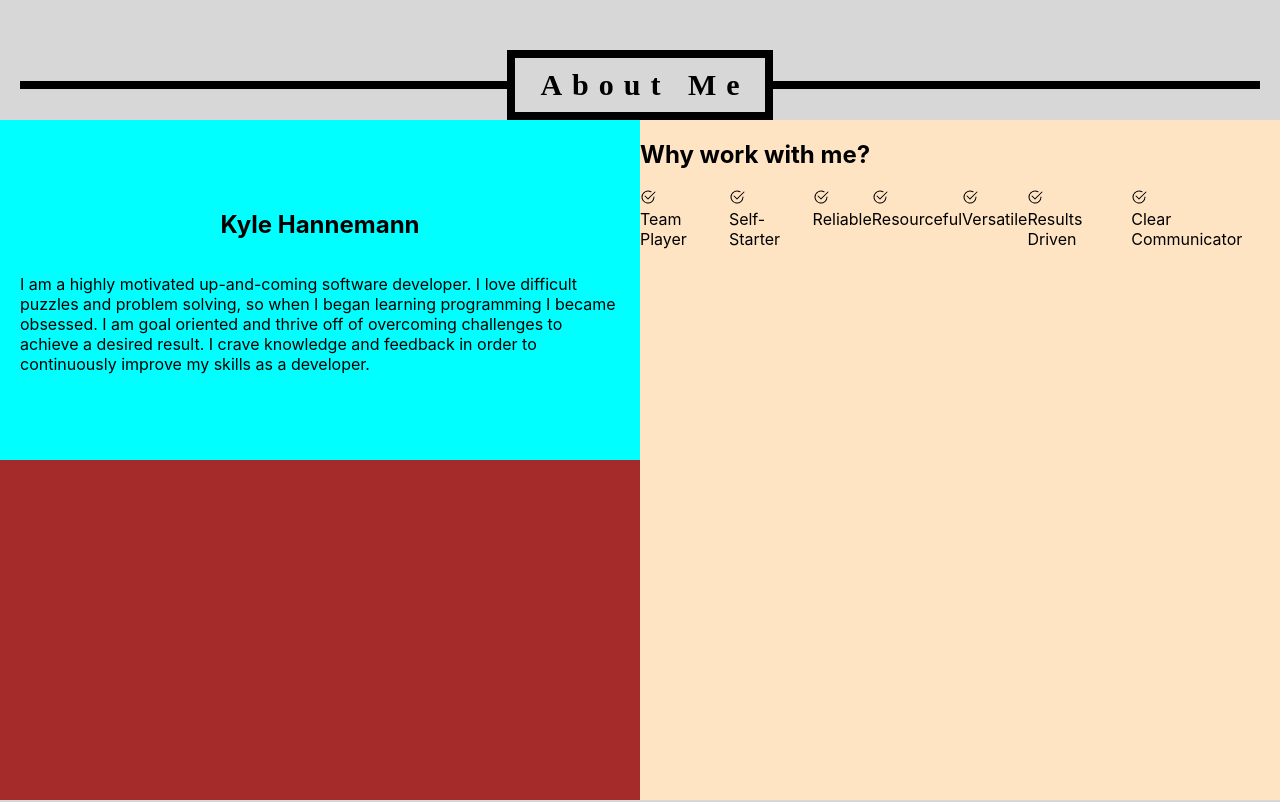
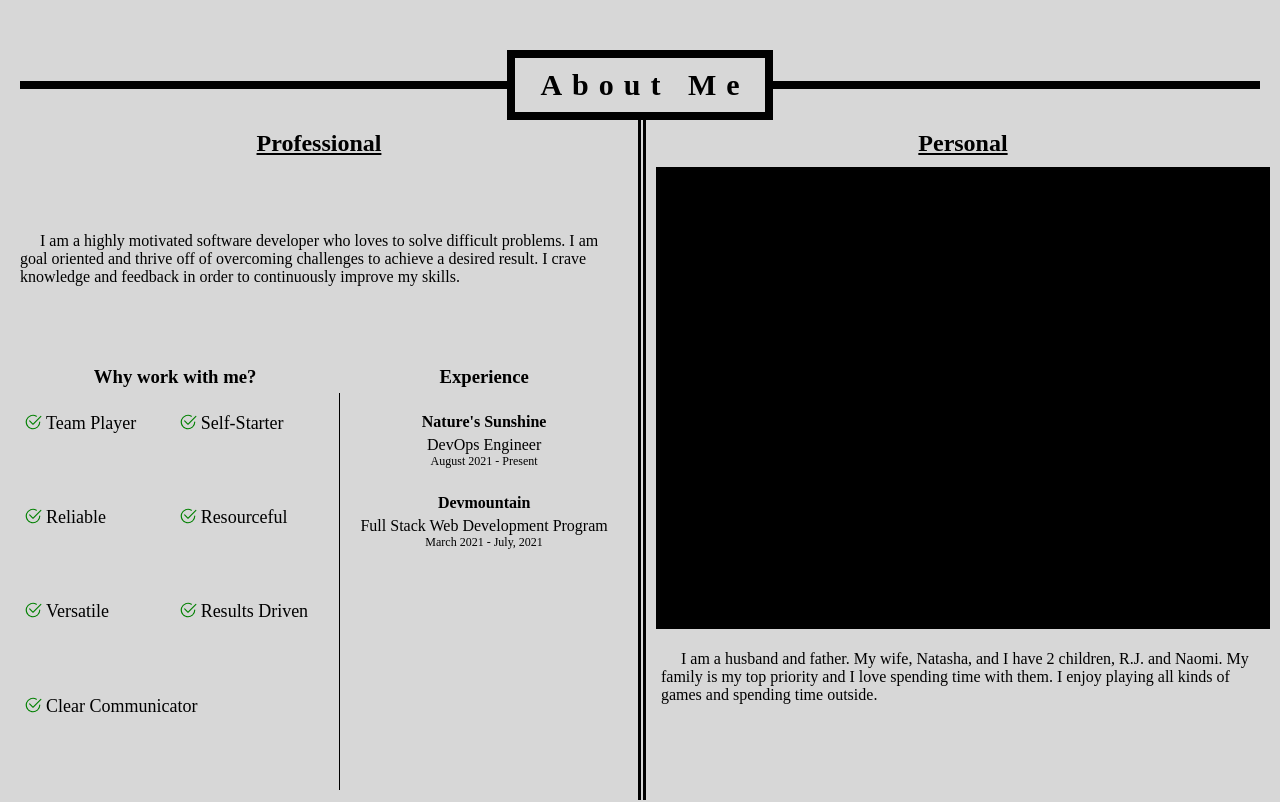
Before and after one commit to KyleHannemann/portfolio, a React (Create React App) app: page / in a window 1280 px wide. Shown: the part 1600-2402 px from the top of the page. Built offline with nearby package versions, Linux system fonts and the light colour scheme.

Commit message:
work on about me css

```diff
--- a/src/App.css
+++ b/src/App.css
@@ -2,6 +2,8 @@
 
 *{
     box-sizing: border-box;
+    font-family: 'Raleway';
+    font-style: normal;
 }
 
 html{
@@ -72,11 +74,7 @@ html{
     justify-content: center;
     padding-left: 8vw;
 }
-.intro-name, .intro-phrase, .intro-title{
-    font-family: 'Raleway';
-    font-style: normal;
 
-}
 .intro-name-title-container{
     display: flex;
     flex-direction: column;
@@ -328,46 +326,118 @@ html{
 .section-container.about-me{
     width: 100vw;
     height: 100%;
+    display: flex;
+    flex-direction: row;
+
+}
+.about-me-professional{
+    height: 100%;
+    padding: 10px;
+    width: 100%;
     display: grid;
-    grid-template-columns: 1fr 1fr;
-    grid-template-rows: 1fr 1fr;
     grid-template-areas:
-    'hook points'
-    'personal points'
+    'profess-header profess-header'
+    'profess-hook profess-hook'
+    'profess-bullets experience'
+    'profess-bullets experience'
+    'profess-bullets experience'
+    'profess-bullets experience'
     ;
 }
+.about-me-pro-header{
+    grid-area: profess-header;
+    text-align: center;
+    text-decoration: underline;
+    margin: 0;
+    padding: 0;
+}
 .about-me-hook{
-    grid-area: hook;
-    background-color: aqua;
+    grid-area: profess-hook;
+    text-align: left;
+    text-indent: 20px;
+    padding-left: 10px;
+    padding-right: 10px;
+    font-size: 16px;
+}
+.about-me-points{
+    grid-area: profess-bullets;
+    display: flex;
+    width: 100%;
+    flex-direction: column;
+}
+.about-me-points > h3{
+    text-align: center;
+    padding: 5px;
+    margin: 0;
+}
+.bullet-points{
+    display: flex;
+    border-right: 1px solid black;
+    flex-direction: row;
+    padding: 10px;
+    flex-wrap: wrap;
+    height: 100%;
+}
+.bullet-point{
+    display: flex;
+    min-width: 50%;
+    flex-direction: row;
+    padding-top: 10px;
+    font-size: 18px;
+}
+.bullet-point > div{
+    padding-left: 4px;
+}
+.about-me-experience{
+    grid-area: experience;
     display: flex;
     flex-direction: column;
-    align-items: center;
-    justify-content: center;
-    padding: 20px;
-    overflow: hidden;
 }
-.about-me-hook > p{
-
+.about-me-experience > h3{
+    text-align: center;
+    padding: 5px;
+    margin: 0;
+}
+.experience-point{
+    text-align: center;
+    padding: 5px;
+    margin: 0;
+}
+.experience-point > h4{
+    text-align: center;
+    padding: 5px;
+    padding-top: 15px;
+    margin: 0;
+}
+.experience-point > div:nth-child(3){
+    font-size: 12px;
 }
 
-.about-me-points{
-    grid-area: points;
-    background-color: bisque;
+
+.about-me-personal{
+    width: 100%;
+    height: 100%;
+    border-left: 8px double black;
     display: flex;
     flex-direction: column;
-
+    padding: 10px;
 }
-.bullet-points{
+.personal-header{
+    text-align: center;
+    text-decoration: underline;
+    margin:0;
+    padding: 0;
+    padding-bottom: 10px;
+}
+.personal-p{
+     text-indent: 20px;
+     padding: 5px;
+}
+.slideshow-container{
+    background-color: #000000;
+    height: 70%;
     width: 100%;
-    height: 100%;
-    flex-direction: row;
-    display: flex;
 }
-.about-me-personal{
-    grid-area: personal;
-    background-color: brown;
-}
-
 /* Projects */
     /* Desktop */
 .projects-container{
--- a/src/App.js
+++ b/src/App.js
@@ -45,6 +45,7 @@ function App() {
       <Navbar set_mobile_menu_active={set_mobile_menu_active} active={currentPage} mobile_active={mobile_menu_active}/>
       {/* Intro */}
       <div id='intro' className='intro-container section'>
+
         <div className='intro-container-left'>
           <div className='intro-words-container'>
           <div className='intro-phrase'>Hello, I am</div>
@@ -82,19 +83,20 @@ function App() {
           <span></span>
         </div>
         <div className='section-container about-me'>
+          <div className='about-me-professional'>
+            <h2 className='about-me-pro-header'>Professional</h2>
             <div className='about-me-hook'>
-            <h2>Kyle Hannemann</h2>
                 <p>
-         I am a highly motivated up-and-coming software developer. I love difficult puzzles and problem solving, so when I began learning programming I became obsessed. I am goal oriented and thrive off of overcoming challenges to achieve a desired result. I crave knowledge and feedback in order to continuously improve my skills as a developer.
+                  I am a highly motivated software developer who loves to solve difficult problems. I am goal oriented and thrive off of overcoming challenges to achieve a desired result. I crave knowledge and feedback in order to continuously improve my skills.
                 </p>
             </div>
             <div className='about-me-points'>
-            <h2>Why work with me?</h2>
+              <h3>Why work with me?</h3>
               <div className='bullet-points'>
               {['Team Player', 'Self-Starter', 'Reliable', 'Resourceful', 'Versatile', 'Results Driven', 'Clear Communicator'].map((reason)=>{
                   return(
-                  <div>
-                    <div><BsCheck2Circle/></div>
+                    <div className='bullet-point'>
+                      <div style={{color:'green'}}><BsCheck2Circle/></div>
                       <div>{reason}</div>
                     </div>
                   )
@@ -102,8 +104,26 @@ function App() {
               </div>
 
             </div>
+            <div className='about-me-experience'>
+              <h3>Experience</h3>
+                <div className='experience-point'>
+                  <h4>Nature's Sunshine</h4>
+                  <div>DevOps Engineer</div>
+                  <div>August 2021 - Present</div>
+                </div>
+                <div className='experience-point'>
+                  <h4>Devmountain</h4>
+                  <div>Full Stack Web Development Program</div>
+                  <div>March 2021 - July, 2021</div>
+                </div>
+            </div>
+          </div>
+
           <div className='about-me-personal'>
-
+            <h2 className='personal-header'>Personal</h2>
+            <div className='slideshow-container'>
+            </div>
+            <p className='personal-p'>I am a husband and father. My wife, Natasha, and I have 2 children, R.J. and Naomi. My family is my top priority and I love spending time with them. I enjoy playing all kinds of games and spending time outside.</p>
           </div>
         </div>
       </div>
```
Lines whose indentation alone changed are shown as unchanged.
